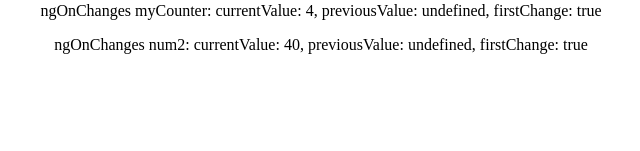
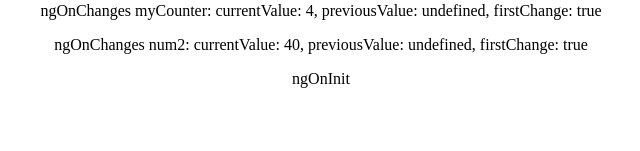
Before and after one commit to ShriyanshJn/angular-hooks, an Angular app: page / in a window 1280 px wide. Shown: the part 149-300 px from the top of the page, without its empty margins (319-959 px from the left). Built offline with nearby package versions, Linux system fonts and the light colour scheme.

Commit message:
ngOnInit

```diff
--- a/src/app/components/child/child.component.ts
+++ b/src/app/components/child/child.component.ts
@@ -1,5 +1,5 @@
 import { CommonModule } from '@angular/common';
-import { Component, Input, OnChanges, SimpleChange, SimpleChanges } from '@angular/core';
+import { Component, Input, OnChanges, OnInit, SimpleChange, SimpleChanges } from '@angular/core';
 
 @Component({
   selector: 'app-child',
@@ -8,10 +8,11 @@ import { Component, Input, OnChanges, SimpleChange, SimpleChanges } from '@angul
   templateUrl: './child.component.html',
   styleUrl: './child.component.scss'
 })
-export class ChildComponent implements OnChanges {
+export class ChildComponent implements OnChanges, OnInit {
   @Input() myCounter!: number
   @Input() num2!: number
   public changeLog: string[] = [];
+
   ngOnChanges(changes: SimpleChanges): void {
     console.log('ngOnChanges')
     console.log(changes)
@@ -22,4 +23,9 @@ export class ChildComponent implements OnChanges {
       this.changeLog.push(`ngOnChanges ${propName}: currentValue: ${currentValue}, previousValue: ${previousValue}, firstChange: ${change.firstChange}`)
     }
   }
+
+  ngOnInit(): void {
+    console.log('ngOnInit')
+    this.changeLog.push('ngOnInit')
+  }
 }
```
